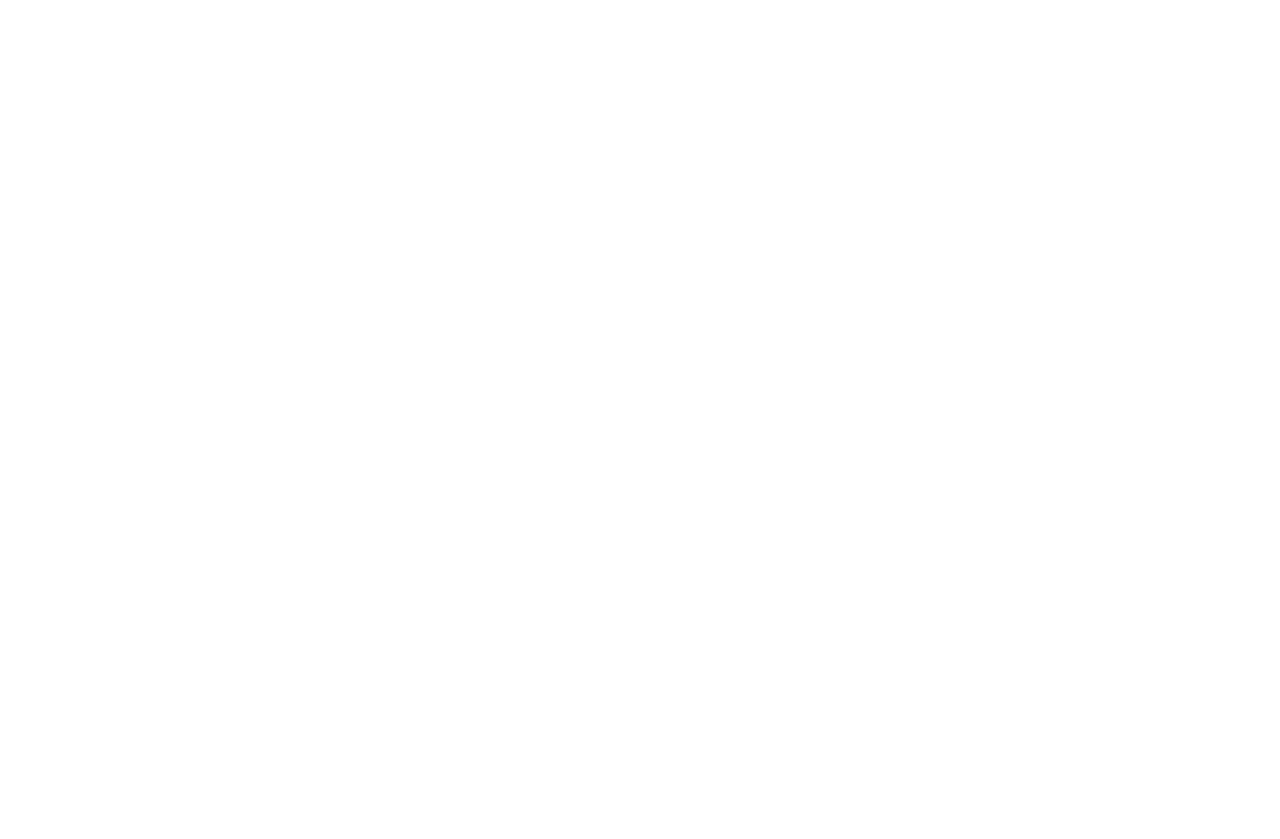
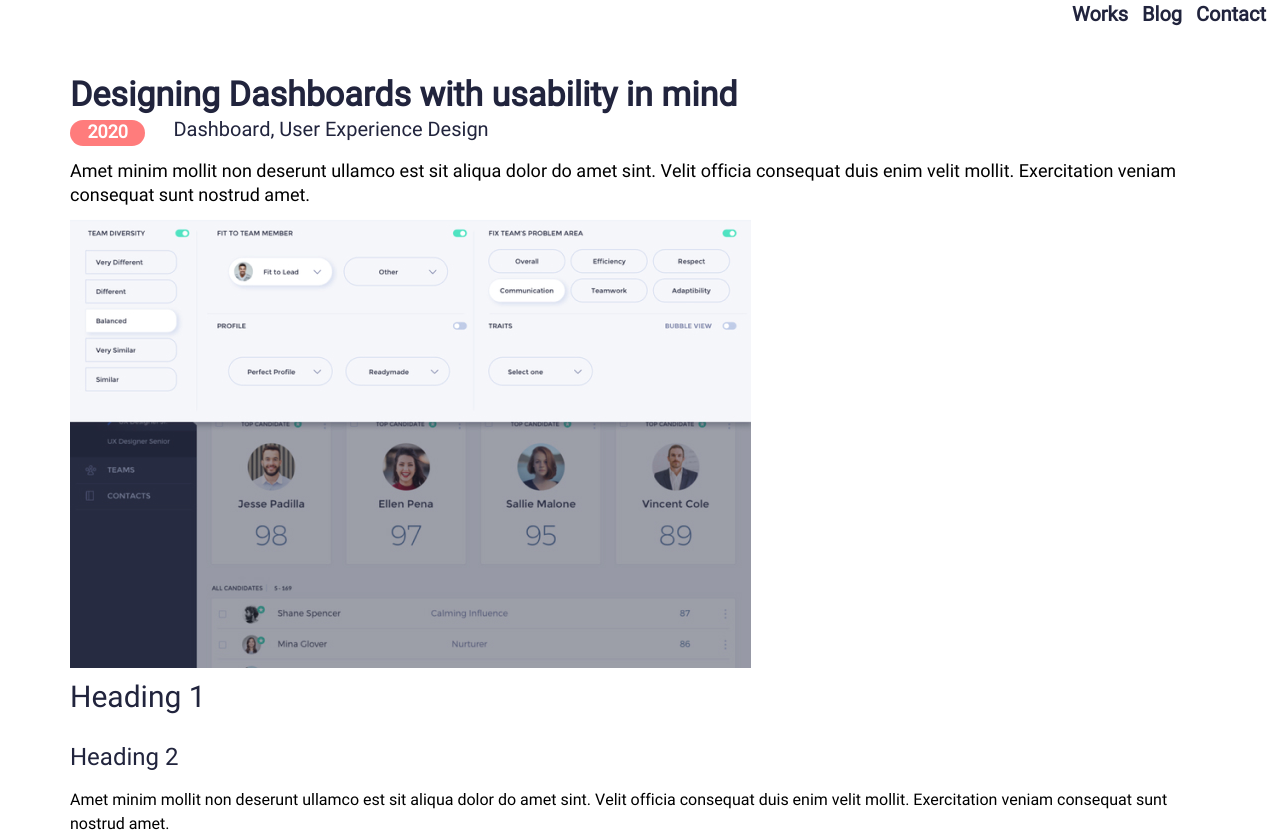
Before and after one commit to renatakov/john-website, a plain HTML site: page work/work.html in a window 1280 px wide. Shown: the top 839 px of the page. Before the commit the page ends 800 px from the top, so only its background shows below. Drawn offline with Linux system fonts and the light colour scheme.

Commit message:
must fix it

```diff
--- a/work/work.css
+++ b/work/work.css
@@ -0,0 +1,128 @@
+@import url('/css/first-styles.css');
+@import url('/css/font-styles.css');
+
+/* ----------------------- */
+
+/* menu */
+/* --------------- */
+.menu {
+  position: fixed;
+  min-width: 100%;
+  left: 0;
+  top: 0;
+  background-color: #fff;
+  padding-bottom: 3rem;
+}
+
+.navigation__list {
+  display: flex;
+  justify-content: end;
+  align-items: center;
+}
+.list__item > a{
+  font-family: 'Heebo';
+  font-weight: 700;
+  font-size: 20px;
+  line-height: 29px;
+  color: #21243D;
+}
+
+.list__item:not(.list__item:first-child){
+  margin-left: 1rem;
+}
+
+.list__item:last-child{
+  margin-right: 1rem;
+}
+
+.list__item a:hover{
+  color: #FF6464;
+}
+
+/* -------------------- */
+/* -----work main section */
+
+.work__section {
+  margin: 5rem;
+}
+.work__section-title {
+  font-weight: 700;
+font-size: 34px;
+line-height: 50px;
+color: #21243D;
+}
+.container-1__box {
+}
+.box__span {
+  display: flex;
+  flex-flow: row;
+  margin-bottom: 1rem;
+}
+
+.box__span>span{
+  font-weight: 900;
+  font-size: 18px;
+  background: #FF7C7C;
+border-radius: 16px;
+padding: 0.3rem 1.25rem;
+  color: #FFFFFF;
+}
+
+.box__span>p{
+  padding-left: 2rem;
+  font-weight: 400;
+font-size: 20px;
+
+
+/* Dark Color */
+
+color: #21243D;
+}
+.work__section-container-2 {
+}
+.container-2__p {
+  font-size: 18px;
+line-height: 24px;
+}
+.container-2__img {
+}
+.work__section-container-3 {
+}
+.container-3__h3 {
+  font-weight: 500;
+font-size: 30px;
+line-height: 60px;
+/* or 200% */
+
+
+/* Dark Color */
+
+color: #21243D;
+}
+.container-3__h4 {
+  font-weight: 500;
+font-size: 24px;
+line-height: 60px;
+/* or 250% */
+
+
+/* Dark Color */
+
+color: #21243D;
+}
+.container-3__p {
+  font-size: 16px;
+line-height: 24px;
+
+color: #000000;
+
+}
+.container-3__img1 {
+  margin-top: 2rem;
+}
+.container-3__img2 {
+  display: flex;
+margin: 4rem 0;
+}
+
+/* footer */
--- a/work/work.html
+++ b/work/work.html
@@ -3,11 +3,43 @@
 <head>
   <meta charset="UTF-8">
   <meta http-equiv="X-UA-Compatible" content="IE=edge">
-  <meta name="viewport" content="width=device-width, initial-scale=1.0">
+  <meta name="viewport" content="width=device-width, initial-scale=1.0, maximum-scale=1.0, user-scalable=no">
   <link rel="stylesheet" href="work.css">
   <title>Work</title>
 </head>
 <body>
-
+  <header class="menu">
+    <nav class="menu__navigation">
+      <ul class="navigation__list">
+        <li class="list__item"><a href="/work/work.html">Works</a></li>
+        <li class="list__item"><a href="/blog/blog.html">Blog</a></li>
+        <li class="list__item"><a href="/contact/contact.html">Contact</a></li>
+      </ul>
+    </nav>
+  </header>
+<div class="work__section">
+  <h1 class="work__section-title">Designing Dashboards with usability in mind</h1>
+  <div class="container-1__box">
+    <span class="box__span">
+      <span>2020</span>
+      <p>Dashboard, User Experience Design</p>
+    </span>
+  </div>
+  <div class="work__section-container-2">
+    <p class="container-2__p">
+      Amet minim mollit non deserunt ullamco est sit aliqua dolor do amet sint. Velit officia consequat duis enim velit mollit. Exercitation veniam consequat sunt nostrud amet.
+    </p>
+    <img src="/img/Rectangle 4.jpg" alt="" class="container-2__img">
+    </div>
+  <div class="work__section-container-3">
+    <h3 class="container-3__h3">Heading 1</h3>
+    <h4 class="container-3__h4">Heading 2</h4>
+    <p class="container-3__p">
+      Amet minim mollit non deserunt ullamco est sit aliqua dolor do amet sint. Velit officia consequat duis enim velit mollit. Exercitation veniam consequat sunt nostrud amet.
+    </p>
+    <img src="/img/Rectangle 5.jpg" alt="" class="container-3__img1">
+    <img src="/img/Rectangle 6.jpg" alt="" class="container-3__img2">
+  </div>
+</div>
 </body>
 </html>
```
Also changed, not shown: img/Rectangle 4.jpg (added), img/Rectangle 5.jpg (added), img/Rectangle 6.jpg (added).
